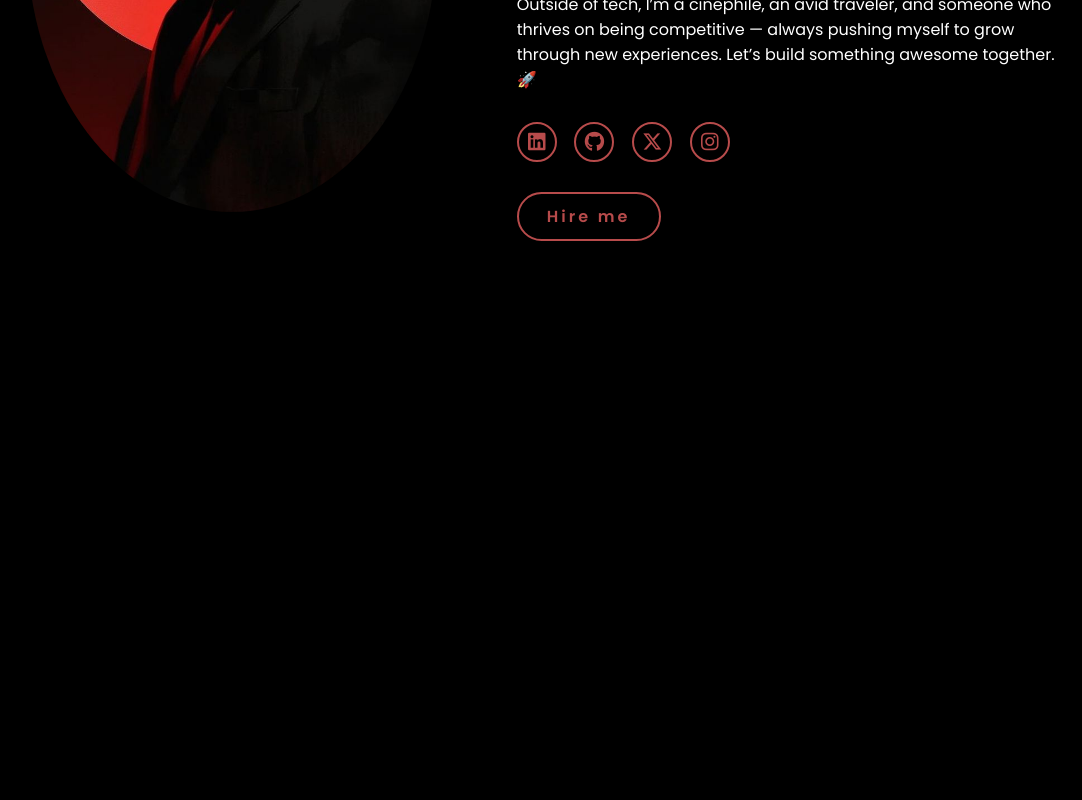
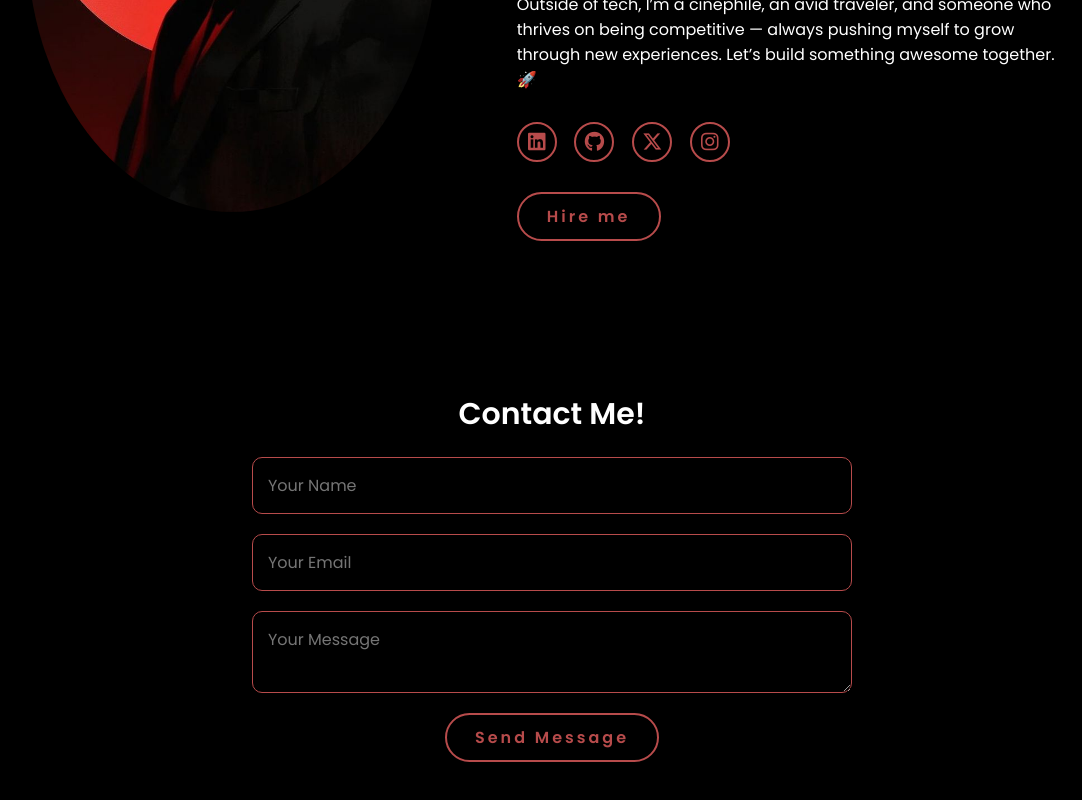
Before and after one commit to cooldeba-21/My-Portfolio-, a plain HTML site: page index.html in a window 1280 px wide. Shown: the part 458-1258 px from the top of the page, without its empty margins (88-1170 px from the left). Before the commit the page ends 800 px from the top, so only its background shows below. Drawn offline with Linux system fonts and the light colour scheme.

Commit message:
Update index.html

```diff
--- a/index.html
+++ b/index.html
@@ -1,3 +1,4 @@
+
 <!DOCTYPE html>
 <html lang="en">
 
@@ -10,7 +11,7 @@
 </head>
 <body>
     <header>
-        <a href="#" class="logo">DebX.user</a>
+        <a href="#" class="logo">DebXdotuser</a>
 
         <nav>
             <a href="index.html"> Home</a>
@@ -18,7 +19,7 @@
             <a href="#" >Skills</a>
             <a href="#" >Education</a>
             <a href="#" >Projects</a>
-            <a href="#" >Contact</a>
+            <a href="#contact" >Contact</a>
         </nav>
     </header>
     <section class="home">
@@ -46,8 +47,17 @@ Let’s build something awesome together. 🚀
                 <a href="#"><i class="fa-brands fa-x-twitter"></i></a>
                 <a href="https://www.instagram.com/debashism21_/"><i class="fa-brands fa-instagram"></i></a>
             </div>
-            <a href="#" class="btn">Hire me</a>
+            <a href="#contact" class="btn">Hire me</a>
         </div>
+    </section>
+    <section id="contact">
+        <h2>Contact Me!</h2>
+        <form action="https://formspree.io/f/xdkzplpg" method="POST">
+            <input type="text" name="name" placeholder="Your Name" required />
+            <input type="email" name="_replyto" placeholder="Your Email" required />
+            <textarea name="message" placeholder="Your Message" required></textarea>
+            <button type="submit" class="btn">Send Message</button>
+        </form>
     </section>
 </body>
 </html>
```
